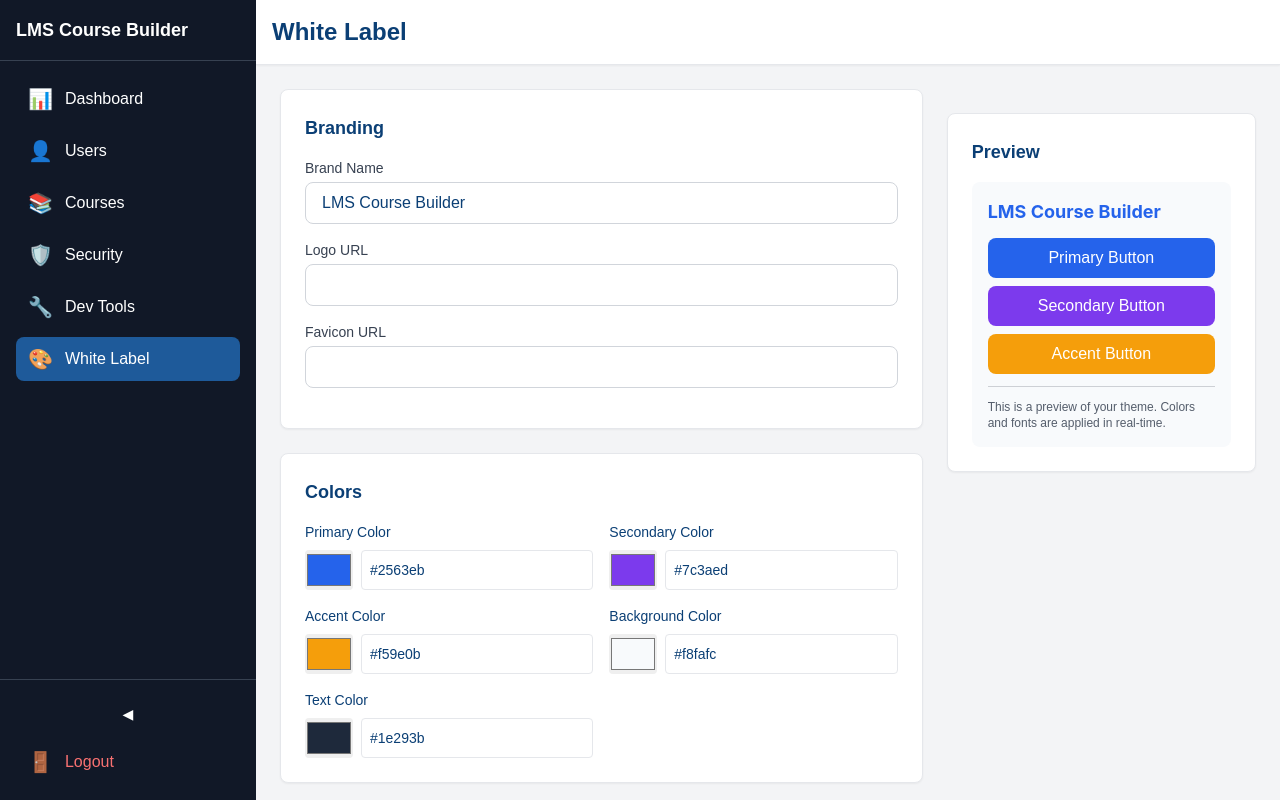
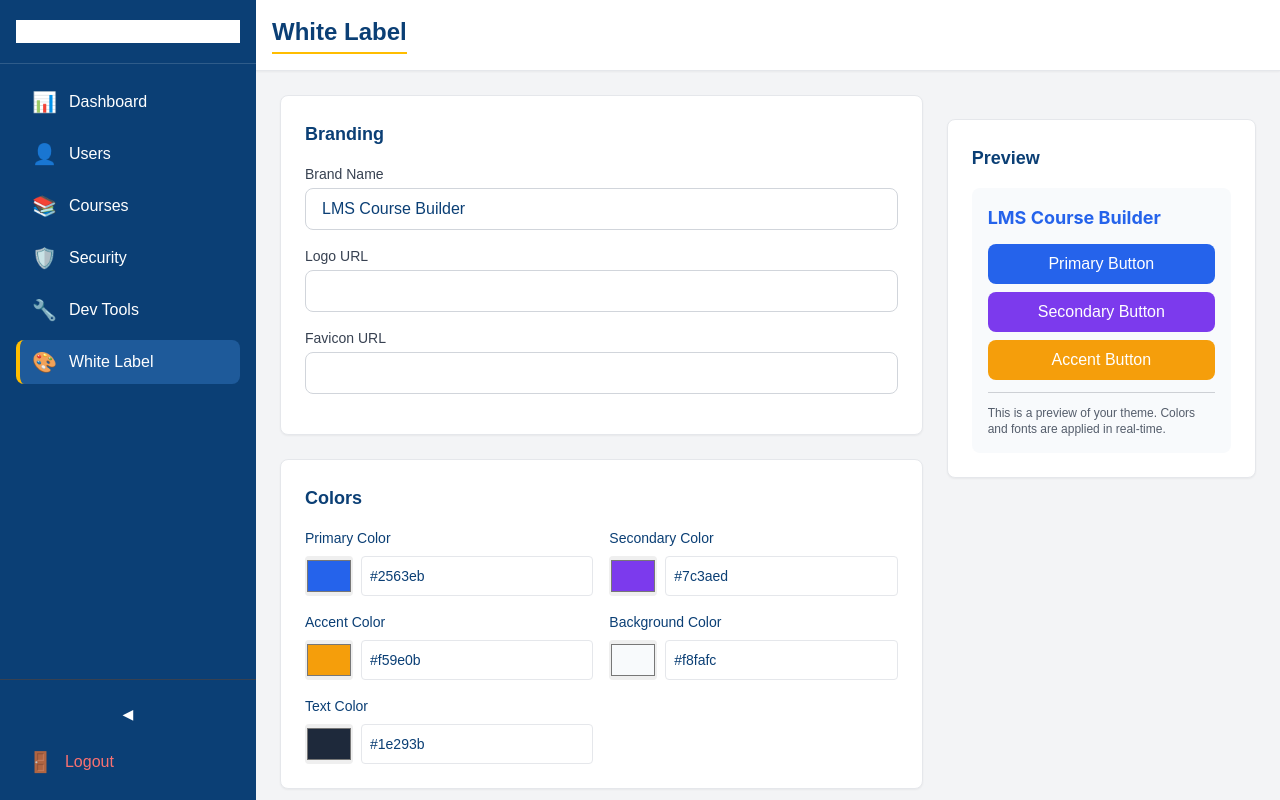
Before and after one commit to gadgetlabsuk-a11y/LMS-portal, a React (Vite) app in the folder frontend/: page /admin/whitelabel in a window 1280 px wide. Built offline with nearby package versions, Linux system fonts and the light colour scheme; no server answers; sample sign-in values are in the browser's storage; what zundo would draw is missing.

Commit message:
feat(frontend): Stadler chrome for admin sidebar and header

```diff
--- a/frontend/src/components/layout/AdminLayout.tsx
+++ b/frontend/src/components/layout/AdminLayout.tsx
@@ -1,6 +1,7 @@
 import { ReactNode, useState, useEffect } from 'react'
 import { useNavigate, useLocation } from 'react-router-dom'
 import { useAuth } from '@/context/AuthContext'
+import stadlerLogo from '@/assets/stadler-logo.png'
 
 const API_BASE = import.meta.env.PROD ? '/lms' : ''
 
@@ -24,7 +25,8 @@ export const AdminLayout = ({ children }: { children: ReactNode }) => {
   const location = useLocation()
   const navigate = useNavigate()
   const [sidebarOpen, setSidebarOpen] = useState(true)
-  const [brandName, setBrandName] = useState('LMS Course Builder')
+  const [brandName, setBrandName] = useState('Stadler')
+  const [logoUrl, setLogoUrl] = useState('')
 
   useEffect(() => {
     const fetchBrandConfig = async () => {
@@ -32,7 +34,8 @@ export const AdminLayout = ({ children }: { children: ReactNode }) => {
         const res = await fetch(API_BASE + '/api/whitelabel/preview')
         if (res.ok) {
           const data = await res.json()
-          setBrandName(data.brand_name || 'LMS Course Builder')
+          setBrandName(data.brand_name || 'Stadler')
+          setLogoUrl(data.logo_url || '')
         }
       } catch (err) {
         console.error('Failed to fetch brand config:', err)
@@ -49,11 +52,23 @@ export const AdminLayout = ({ children }: { children: ReactNode }) => {
   return (
     <div className="flex h-screen bg-gray-100">
       {/* Sidebar */}
-      <div className={`${sidebarOpen ? 'w-64' : 'w-20'} bg-gray-900 text-white transition-all duration-200 flex flex-col`}>
-        <div className="p-4 border-b border-gray-700">
-          <h1 className={`font-bold ${sidebarOpen ? 'text-lg' : 'text-xs text-center'}`}>
-            {sidebarOpen ? brandName : '◉'}
-          </h1>
+      <div className={`${sidebarOpen ? 'w-64' : 'w-20'} bg-brand-dark text-white transition-all duration-200 flex flex-col`}>
+        <div className="p-4 border-b border-white/15 flex items-center justify-center h-16">
+          {sidebarOpen ? (
+            <img
+              src={logoUrl || stadlerLogo}
+              alt={brandName}
+              className="h-7 w-auto max-w-full object-contain"
+              style={logoUrl ? undefined : { filter: 'brightness(0) invert(1)' }}
+            />
+          ) : (
+            <img
+              src={logoUrl || stadlerLogo}
+              alt={brandName}
+              className="h-6 w-6 object-contain object-left"
+              style={logoUrl ? undefined : { filter: 'brightness(0) invert(1)' }}
+            />
+          )}
         </div>
 
         <nav className="flex-1 p-4 space-y-2">
@@ -61,7 +76,7 @@ export const AdminLayout = ({ children }: { children: ReactNode }) => {
             <button
               key={item.path}
               onClick={() => navigate(item.path)}
-              className={`w-full flex items-center space-x-3 px-3 py-2 rounded-lg transition ${location.pathname === item.path ? 'bg-blue-600' : 'hover:bg-gray-800'}`}
+              className={`w-full flex items-center space-x-3 px-3 py-2 rounded-lg border-l-4 transition ${location.pathname === item.path ? 'bg-blue-600 border-brand-accent' : 'border-transparent hover:bg-white/10'}`}
             >
               <span className="text-xl">{item.icon}</span>
               {sidebarOpen && <span>{item.label}</span>}
@@ -72,7 +87,7 @@ export const AdminLayout = ({ children }: { children: ReactNode }) => {
         <div className="p-4 border-t border-gray-700 space-y-2">
           <button
             onClick={() => setSidebarOpen(!sidebarOpen)}
-            className="w-full flex items-center justify-center px-3 py-2 rounded-lg hover:bg-gray-800 transition text-sm"
+            className="w-full flex items-center justify-center px-3 py-2 rounded-lg hover:bg-white/10 transition text-sm"
           >
             {sidebarOpen ? '◀' : '▶'}
           </button>
@@ -81,7 +96,7 @@ export const AdminLayout = ({ children }: { children: ReactNode }) => {
               logout()
               navigate('/login')
             }}
-            className="w-full flex items-center space-x-3 px-3 py-2 rounded-lg hover:bg-gray-800 transition text-red-400"
+            className="w-full flex items-center space-x-3 px-3 py-2 rounded-lg hover:bg-white/10 transition text-red-400"
           >
             <span className="text-xl">🚪</span>
             {sidebarOpen && <span>Logout</span>}
@@ -93,7 +108,7 @@ export const AdminLayout = ({ children }: { children: ReactNode }) => {
       <div className="flex-1 flex flex-col">
         {/* Top Bar */}
         <div className="bg-white border-b border-gray-200 p-4 flex justify-between items-center shadow-sm">
-          <h2 className="text-2xl font-bold">{getPageTitle()}</h2>
+          <h2 className="text-2xl font-bold text-brand-dark border-b-2 border-brand-accent pb-1">{getPageTitle()}</h2>
           <div className="flex items-center space-x-4">
             {user && (
               <div className="flex items-center space-x-2">
```
